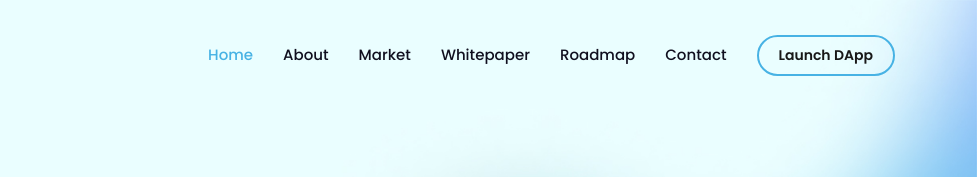
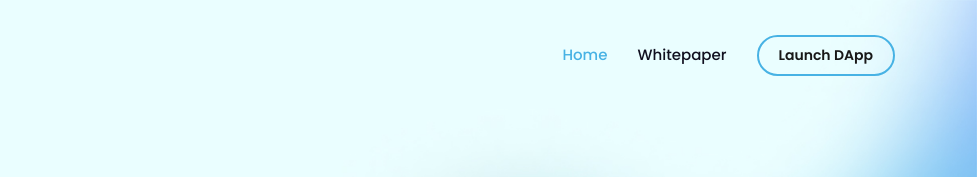
Before and after one commit to predictcoin/CroPredict, a plain HTML site: page index.html in a window 1280 px wide. Shown: the top 177 px of the page, 303-1280 px from the left. Drawn offline with Linux system fonts and the light colour scheme; a web font is replaced by a local one.

Commit message:
Update Nav Menu
Update Nav Menu

```diff
--- a/index.html
+++ b/index.html
@@ -40,11 +40,7 @@
       <nav id="navbar" class="navbar">
         <ul>
           <li><a class="nav-link scrollto active" href="#hero">Home</a></li>
-          <li><a class="nav-link scrollto" href="#about">About</a></li>
-          <li><a class="nav-link scrollto" href="#services">Market</a></li>
           <li><a class="nav-link" href="CroPredict_whitepaper.pdf" target="_blank">Whitepaper</a></li>
-          <li><a class="nav-link scrollto" href="#team">Roadmap</a></li>
-          <li><a class="nav-link scrollto" href="#contact">Contact</a></li>
           <li><a class="getstarted scrollto" href="#about">Launch DApp</a></li>
         </ul>
         <i class="bi bi-list mobile-nav-toggle"></i>
```
